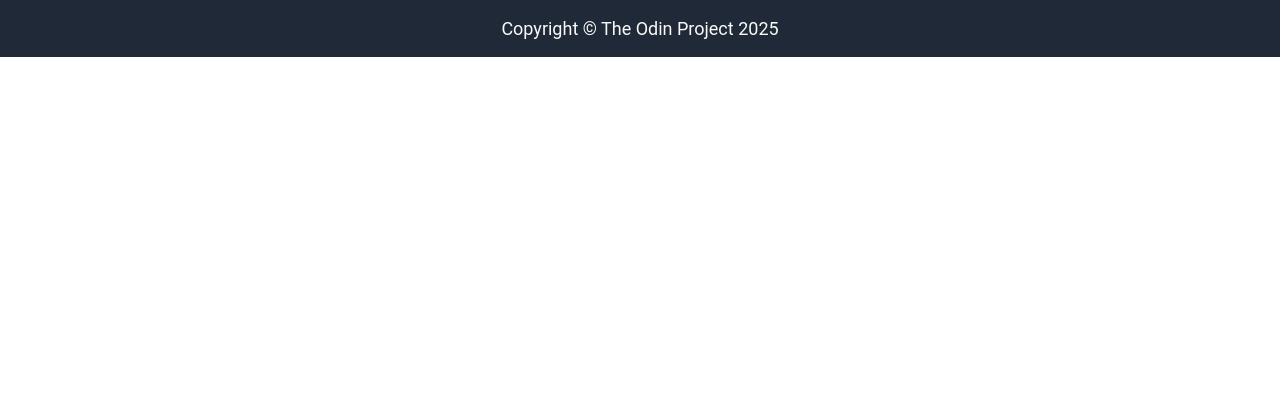
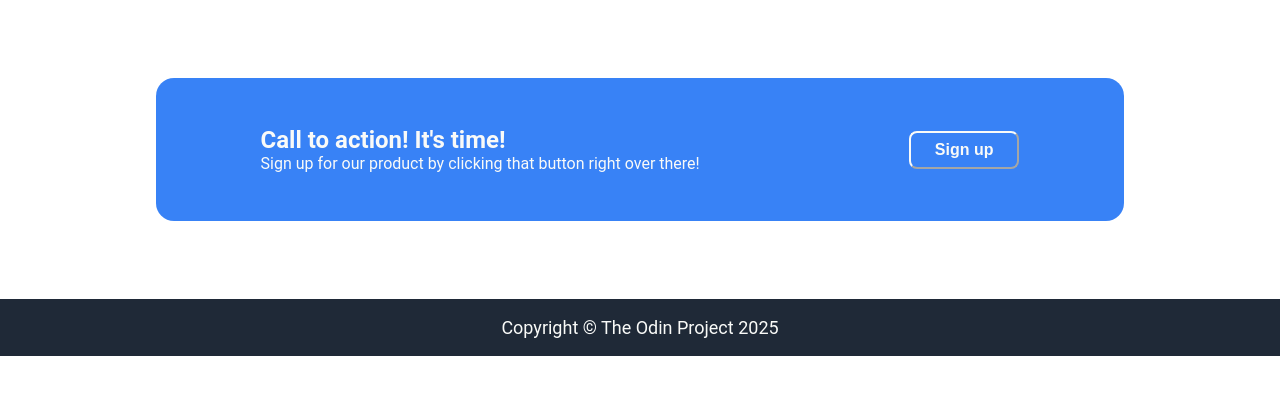
Before and after one commit to git-shayas/odin-landing-page, a plain HTML site: page index.html in a window 1280 px wide. Shown: the part 60-454 px from the top of the page. Drawn offline with Linux system fonts and the light colour scheme.

Commit message:
Sign up section compleated as per the design

```diff
--- a/index.html
+++ b/index.html
@@ -17,6 +17,15 @@
             </ul>
         </nav>
     </header>
+    <main class="container">
+        <section class="sign-up">
+            <div>
+                <h2>Call to action! It's time!</h2>
+                <p>Sign up for our product by clicking that button right over there!</p>
+            </div>
+            <button class="sign-up-btn">Sign up</button>
+        </section>
+    </main>
     <footer>
         <p>Copyright &copy; The Odin Project 2025</p>
     </footer>
--- a/styles/style.css
+++ b/styles/style.css
@@ -9,6 +9,15 @@ body {
 /* General Container for padding from the edges */
 .container {
     padding: 0px 156px;
+}
+/* Button common style */
+button {
+    background-color: #3882f6;
+    color: #f9faf8;
+    font-weight: bold;
+    padding: 8px 24px;
+    border-radius: 8px;
+    font-size: 16px;
 }
 
 /* Header Styling */
@@ -47,3 +56,24 @@ footer {
     align-items: center;
     font-size: 18px;
 }
+
+/* Sign up section */
+.sign-up {
+    background-color: #3882f6;
+    color: #f9faf8;
+    display: flex;
+    justify-content: space-around;
+    align-items: center;
+    padding: 48px 0px;
+    margin: 78px 0px;
+    border-radius: 18px;
+}
+
+.sign-up h2, .sign-up p {
+    margin: 0;
+    padding: 0;
+}
+
+.sign-up-btn {
+    border-color: #f9faf8;
+}
```
